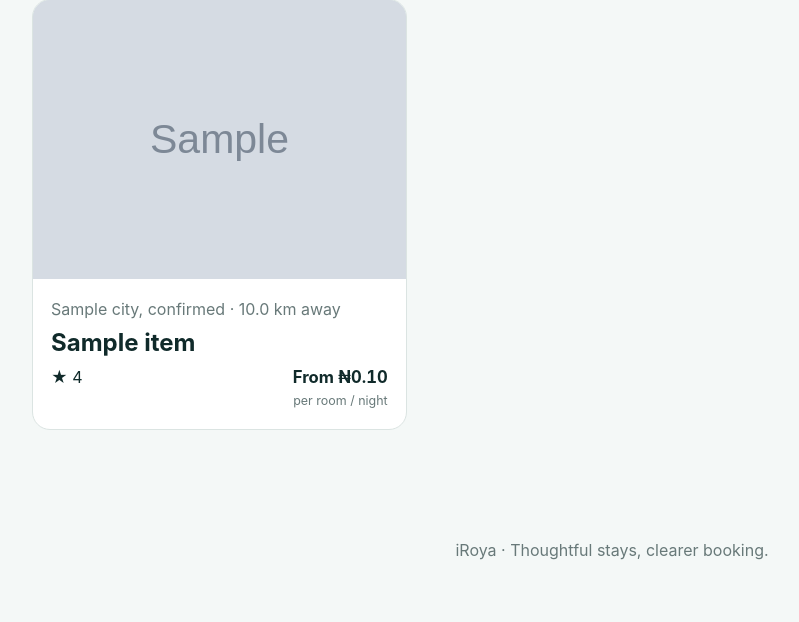
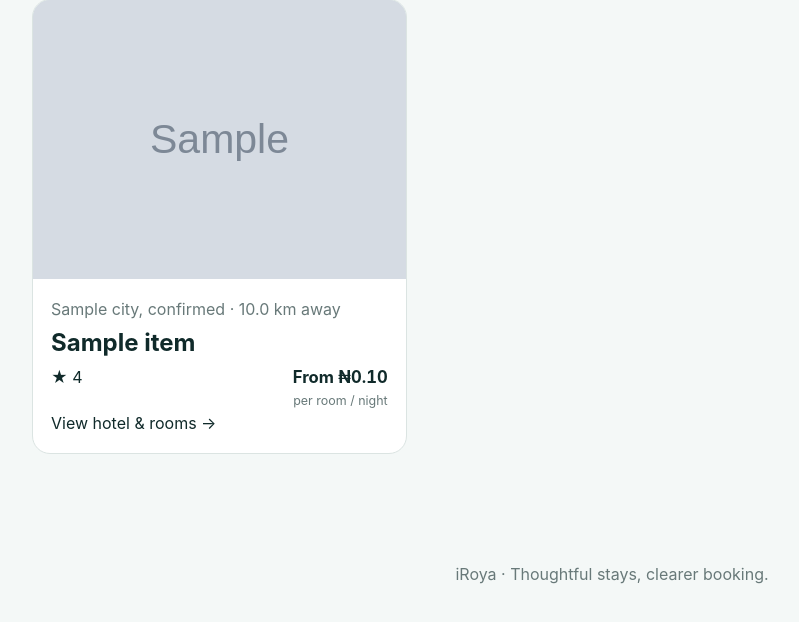
Before and after one commit to Simmyt3r/roya, a Flask app: template templates/public/search.html in a window 1280 px wide. Shown: the part 812-1434 px from the top of the page, without its empty margins (28-827 px from the left). Before the commit the page ends 1372 px from the top, so only its background shows below. Run offline with Flask 3, Linux system fonts and the light colour scheme; the template is opened without the code that fills it: most values are stand-ins (such as "Sample title", 1, 10 or a date in 2020); grey boxes marked "Sample" are stand-in pictures; some libraries are stand-ins or nearby versions.

Commit message:
ux: clarify hotel result actions and photo fallbacks

```diff
--- a/templates/public/search.html
+++ b/templates/public/search.html
@@ -95,7 +95,7 @@
 <section class="shell property-grid search-results" aria-label="Hotel search results">
 {% for hotel in properties %}
   <a class="property-card" href="/hotels/{{ hotel.slug }}{% if check_in %}?check_in={{ check_in }}&check_out={{ check_out }}&guests={{ guests }}{% endif %}">
-    <div class="property-image">{% if hotel.cover_image %}<img src="{{ hotel.cover_image }}" alt="{{ hotel.name }}" loading="lazy" decoding="async" width="640" height="400">{% else %}<span>R</span>{% endif %}</div>
+    <div class="property-image">{% if hotel.cover_image %}<img src="{{ hotel.cover_image }}" alt="{{ hotel.name }}" loading="lazy" decoding="async" width="640" height="400">{% else %}<span class="property-photo-placeholder"><strong>iRoya</strong><small>Hotel photos coming soon</small></span>{% endif %}</div>
     <div class="property-body">
       <div class="muted">{{ hotel.city }}, {{ hotel.state }}{% if hotel.distance_km is not none %} · {{ '%.1f'|format(hotel.distance_km) }} km away{% endif %}</div>
       <h2>{{ hotel.name }}</h2>
@@ -103,6 +103,7 @@
         {% if hotel.rating %}<span aria-label="Guest rating {{ hotel.rating }}">★ {{ hotel.rating }}</span>{% else %}<span class="muted">No reviews yet</span>{% endif %}
         {% if hotel.from_price_minor is not none %}<span class="search-price"><strong>From ₦{{ '{:,.2f}'.format(hotel.from_price_minor/100) }}</strong><small>per room / night</small></span>{% else %}<span class="muted">Choose dates to see rates</span>{% endif %}
       </div>
+      <span class="property-card-action">View hotel &amp; rooms <span aria-hidden="true">→</span></span>
     </div>
   </a>
 {% else %}
```
